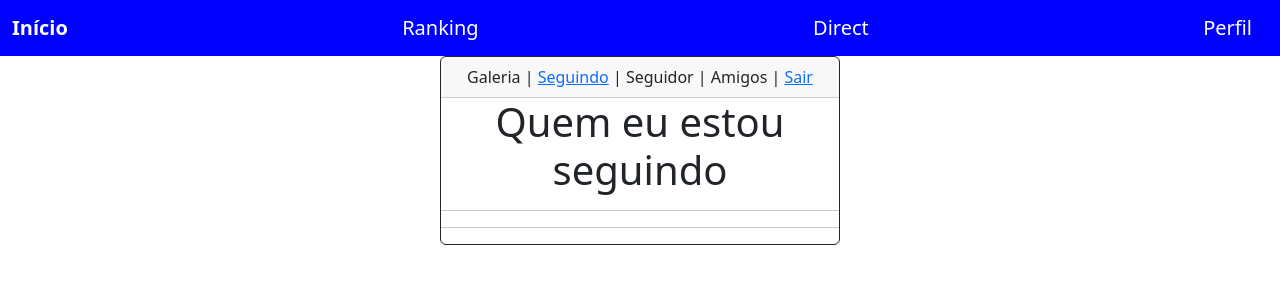
After one commit to MBScorsato/Gram-Line-oficial-4, a Django app: template seguindo/templates/seguindo.html in a window 1280 px wide. The commit adds this page. Shown: the top 300 px of the page. Run offline with Django 4.2, Linux system fonts and the light colour scheme; the template is opened without the code that fills it, so the values that code supplies are empty.

Commit message:
app seguindo foi criado e esta funcionando

```diff
--- a/plataforma/models.py
+++ b/plataforma/models.py
@@ -54,4 +54,5 @@ class Seguidores(models.Model):
     simounao = models.BooleanField(default=False)
 
     def __str__(self):
-        return self.seguidor.username
+        usuario_seguido = User.objects.get(id=self.id_seguidor)
+        return f"{usuario_seguido.username}"
--- a/plataforma/templates/indexperfil.html
+++ b/plataforma/templates/indexperfil.html
@@ -20,7 +20,7 @@
 <center>
 <div class="card border-dark mb-4" style="max-width: 25rem;">
   <div class="card-header"><center>
-    Galeria | Seguindo | Seguidor | Amigos | <a href="{% url 'sair' %}">Sair</a>
+      Galeria | <a href="{% url 'seguindo' %}">Seguindo</a> | Seguidor | Amigos | <a href="{% url 'sair' %}">Sair</a>
 </center></div>
   <div class="card-body">
     <h5 class="card-title">Atualizar cadastro</h5>
--- a/projeto_django/settings.py
+++ b/projeto_django/settings.py
@@ -45,7 +45,7 @@ INSTALLED_APPS = [
     'ranking',
     'recuperar_senha',
     'atualizar_perfil',
-
+    'seguindo',
 ]
 
 MIDDLEWARE = [
--- a/projeto_django/urls.py
+++ b/projeto_django/urls.py
@@ -10,6 +10,7 @@ urlpatterns = [
     path('', include('ranking.urls')),
     path('', include('recuperar_senha.urls')),
     path('', include('atualizar_perfil.urls')),
+    path('', include('seguindo.urls')),
 
 ]
 
--- /dev/null
+++ b/seguindo/templates/seguindo.html
@@ -0,0 +1,47 @@
+{% load static %}
+<!doctype html>
+<html lang="en" xmlns="http://www.w3.org/1999/html" xmlns="http://www.w3.org/1999/html">
+  <head>
+    <meta charset="utf-8">
+    <meta name="viewport" content="width=device-width, initial-scale=1">
+    <title>Perfil</title>
+    <link href="https://cdn.jsdelivr.net/npm/bootstrap@5.3.0-alpha2/dist/css/bootstrap.min.css" rel="stylesheet" integrity="sha384-aFq/bzH65dt+w6FI2ooMVUpc+21e0SRygnTpmBvdBgSdnuTN7QbdgL+OapgHtvPp" crossorigin="anonymous">
+  </head>
+  <body>
+
+<nav class="navbar navbar-expand-lg" style="background-color: blue;">
+    <div class="container-fluid">
+        <a class="navbar-brand" href="{% url 'indexplataforma' %}" style="color: white;"><b>Início</b></a>
+        <a class="navbar-brand" href="{% url 'indexranking' %}" style="color: white;">Ranking</a>
+        <a class="navbar-brand" href="#" style="color: white;">Direct</a>
+        <a class="navbar-brand" href="{% url 'indexperfil' %}" style="color: white;">Perfil</a>
+    </div>
+</nav>
+<center>
+<div class="card border-dark mb-4" style="max-width: 25rem;">
+  <div class="card-header"><center>
+      Galeria | <a href="{% url 'seguindo' %}">Seguindo</a> | Seguidor | Amigos | <a href="{% url 'sair' %}">Sair</a>
+
+</center>
+  </div><center>
+  <h1>
+  Quem eu estou seguindo
+  </h1>
+  <hr>
+{% for seguindo in seguidores %}
+<div class="card" style="width: 18rem;">
+
+
+
+  <div class="card-body">
+    <p class="card-text">{{ seguindo.username }}</p>
+  </div>
+</div><br>
+{% endfor %}
+
+  <hr>
+</center>
+  </div>
+    <script src="https://cdn.jsdelivr.net/npm/bootstrap@5.3.0-alpha2/dist/js/bootstrap.bundle.min.js" integrity="sha384-qKXV1j0HvMUeCBQ+QVp7JcfGl760yU08IQ+GpUo5hlbpg51QRiuqHAJz8+BrxE/N" crossorigin="anonymous"></script>
+  </body>
+</html>
```
Also changed, not shown: seguindo/urls.py (added, +7 -0 lines), db.sqlite3.
